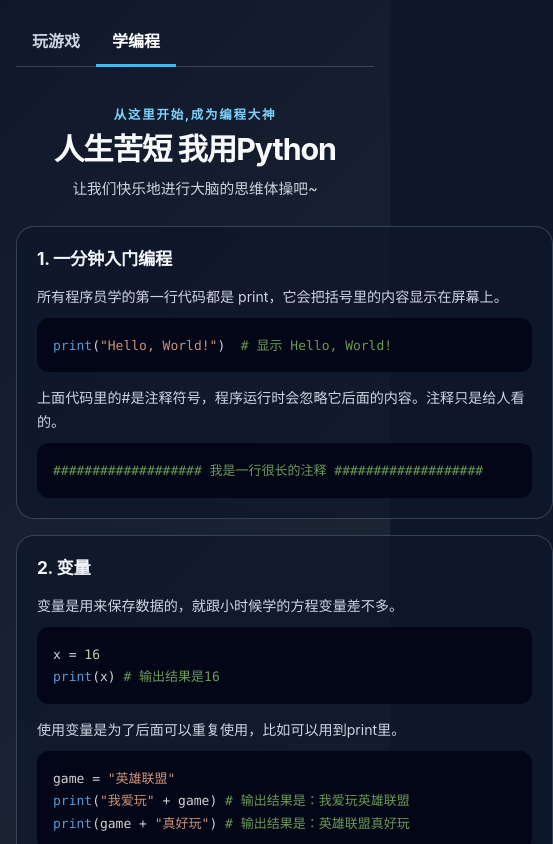
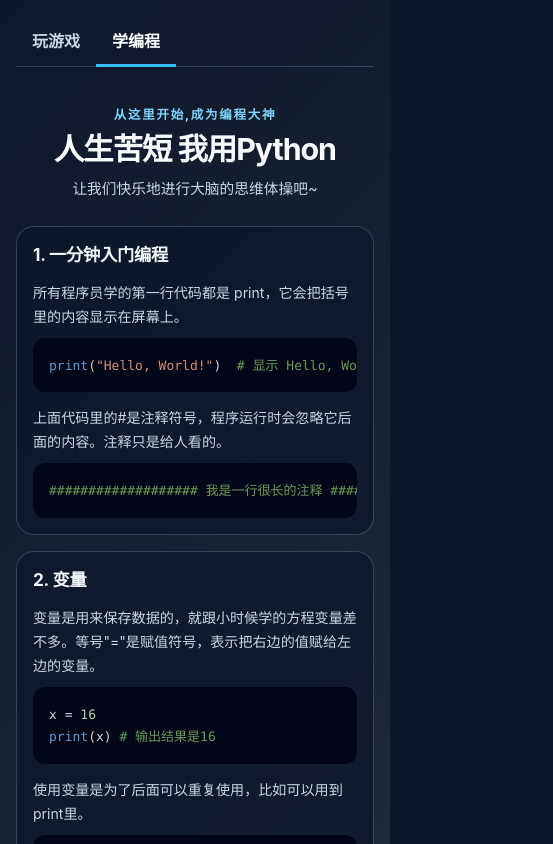
Before and after one commit to xiaomutoun/beibei, a React (Create React App) app: page / in a window 390 px wide. Both pictures are taken after a click on the button "学编程". Shown: the top 844 px of the page, 553 px wide, since content can reach past the window. Built offline with nearby package versions, Linux system fonts and the light colour scheme.

Commit message:
fix display issue

```diff
--- a/src/App.css
+++ b/src/App.css
@@ -66,7 +66,9 @@
 }
 
 .learn-coding-page {
+  box-sizing: border-box;
   width: min(100%, 900px);
+  min-width: 0;
   margin: 0 auto;
   padding: 20px 0 36px;
   text-align: left;
@@ -110,6 +112,7 @@
 }
 
 .learn-coding-card {
+  min-width: 0;
   padding: 20px;
   border: 1px solid rgba(148, 163, 184, 0.3);
   border-radius: 18px;
@@ -155,6 +158,7 @@
 }
 
 .learn-coding-quiz {
+  min-width: 0;
   margin-top: 20px;
   padding: 22px;
   border: 1px solid rgba(56, 189, 248, 0.35);
@@ -186,7 +190,7 @@
 
 .learn-coding-quiz-inputs {
   display: grid;
-  grid-template-columns: repeat(auto-fit, minmax(150px, 1fr));
+  grid-template-columns: repeat(auto-fit, minmax(min(150px, 100%), 1fr));
   gap: 12px;
 }
 
@@ -243,6 +247,13 @@
   font-size: 0.8rem;
   font-weight: 400;
   line-height: 1.6;
+}
+
+@media (max-width: 600px) {
+  .learn-coding-card,
+  .learn-coding-quiz {
+    padding: 16px;
+  }
 }
 
 .guess-hero-card {
--- a/src/pages/LearnCoding.tsx
+++ b/src/pages/LearnCoding.tsx
@@ -23,7 +23,7 @@ const lessons = [
     examples: [
       {
         language: 'python',
-        description: '变量是用来保存数据的，就跟小时候学的方程变量差不多。',
+        description: '变量是用来保存数据的，就跟小时候学的方程变量差不多。等号"="是赋值符号，表示把右边的值赋给左边的变量。',
         code: `x = 16
 print(x) # 输出结果是16`,
       },
@@ -45,7 +45,7 @@ print(game + "真好玩") # 输出结果是：英雄联盟真好玩`,
         code: `time = 18
 if time > 17:
     print("该下班啦") # 如果time大于17，就会输出：该下班啦
-elif time == 17:
+elif time == 17: # 双等号"=="是判断是否相等的符号
     print("准备要下班啦") # 如果time等于17，就会输出：准备要下班啦
 else:
     print("还不到下班的时间哦") # 否则，就会输出：还不到下班的时间哦
```
